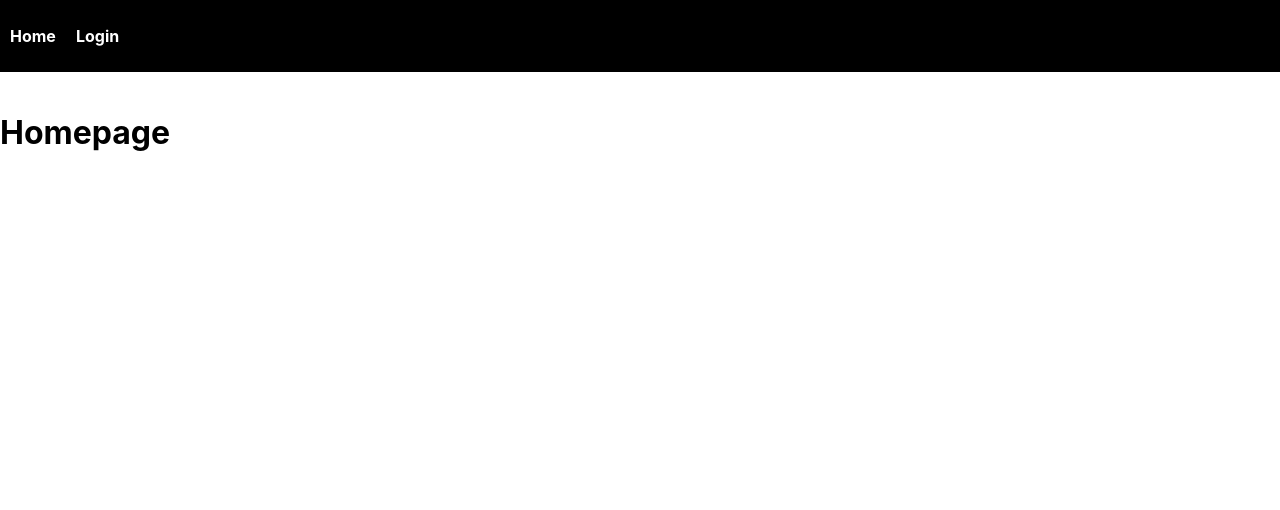
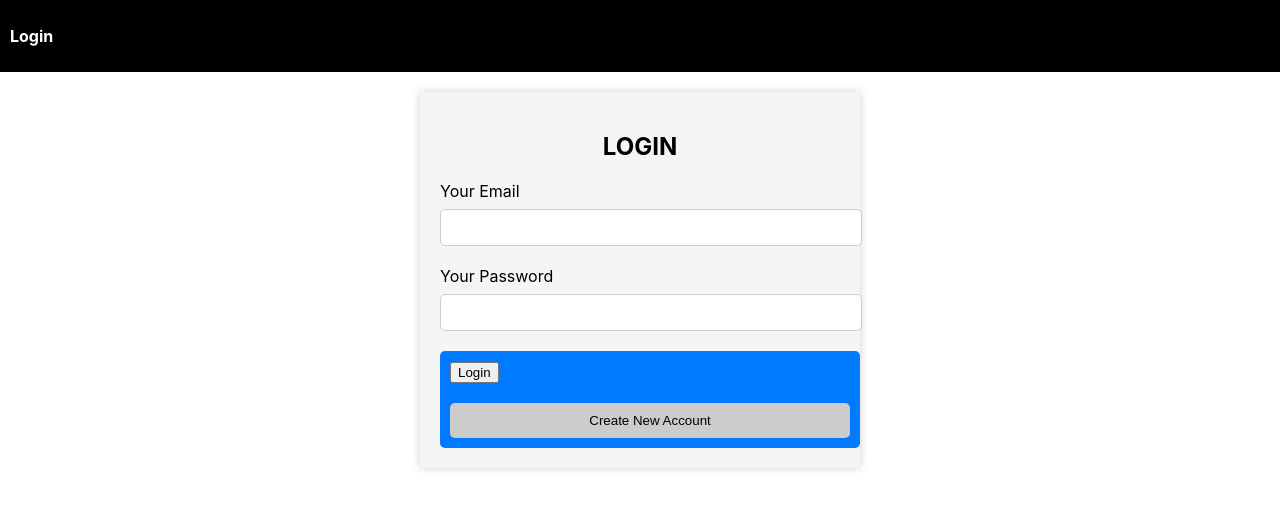
Before and after one commit to bubun123-git/expensetracker_frontend, a React (Create React App) app: page / in a window 1280 px wide. Shown: the top 510 px of the page. Built offline with nearby package versions, Linux system fonts and the light colour scheme.

Commit message:
major login changes

```diff
--- a/src/App.js
+++ b/src/App.js
@@ -3,7 +3,7 @@ import { BrowserRouter as Router, Route, Switch } from 'react-router-dom';
 
 import './App.css';
 import AuthPage from './Component/Pages/AuthPage';
-import Homepage from './Component/Pages/Home';
+import WelcomePage from './Component/Pages/Welcome';
 import MainNavigation from './Component/MainNavigation/MainNavigation';
 
 function Nav() {
@@ -11,8 +11,8 @@ function Nav() {
     <Router>
       <div>
         <Switch>
-          <Route exact path="/" component={Homepage} />
-          <Route path="/Login" component={AuthPage} />
+          <Route path="/Home" component={WelcomePage} />
+          <Route exact path="/" component={AuthPage} />
         </Switch>
       </div>
     </Router>
@@ -22,7 +22,7 @@ function Nav() {
 function App() {
   return (
     <>
-      <MainNavigation/> <br/>
+      <MainNavigation /> <br />
       <Nav />
     </>
   );
--- a/src/Component/MainNavigation/MainNavigation.js
+++ b/src/Component/MainNavigation/MainNavigation.js
@@ -1,19 +1,28 @@
 import React from 'react';
 import './MainNavigation.css'
 import { BrowserRouter as Router, Switch, Route, NavLink } from 'react-router-dom';
+import { useContext } from 'react';
+import { AuthContext } from '../../Store/Auth-Context';
+
 
 function MainNavigation() {
+  const authCtx = useContext(AuthContext)
+  const isLoggedIn = authCtx.isLoggedIn;
+
   return (
     <Router>
       <nav className="nav-bar">
         <ul>
+          {isLoggedIn && (
             <li>
-              <NavLink exact to="/" activeClassName="active">
+              <NavLink to="/Home" activeClassName="active">
                 Home
               </NavLink>
             </li>
+          )}
+
           <li>
-              <NavLink to="/Login" activeClassName="active">
+            <NavLink exact to="/" activeClassName="active">
               Login
             </NavLink>
           </li>
--- a/src/Component/Pages/Home.js
+++ /dev/null
@@ -1,9 +0,0 @@
-function Homepage () {
-    return (
-        <div>
-            <h1>Homepage</h1>
-        </div>
-    )
-
-}
-export default Homepage;
--- /dev/null
+++ b/src/Component/Pages/Welcome.js
@@ -0,0 +1,9 @@
+function WelcomePage () {
+    return (
+        <div>
+            <h1>Welcome to Expense Tracker App</h1>
+        </div>
+    )
+
+}
+export default WelcomePage;
```
Lines whose indentation alone changed are shown as unchanged.
